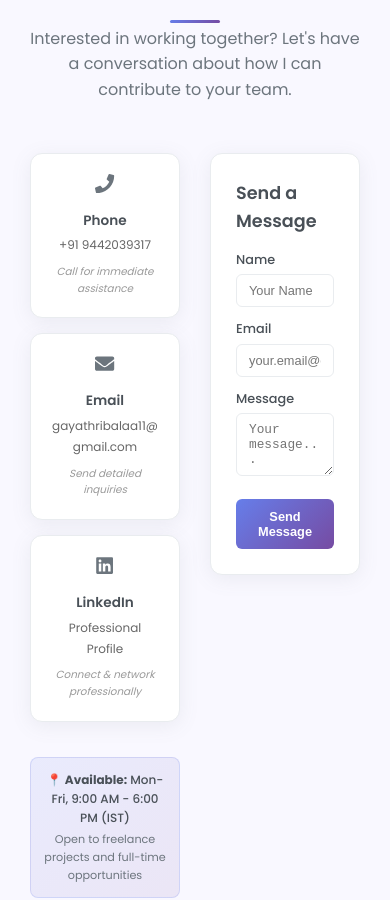
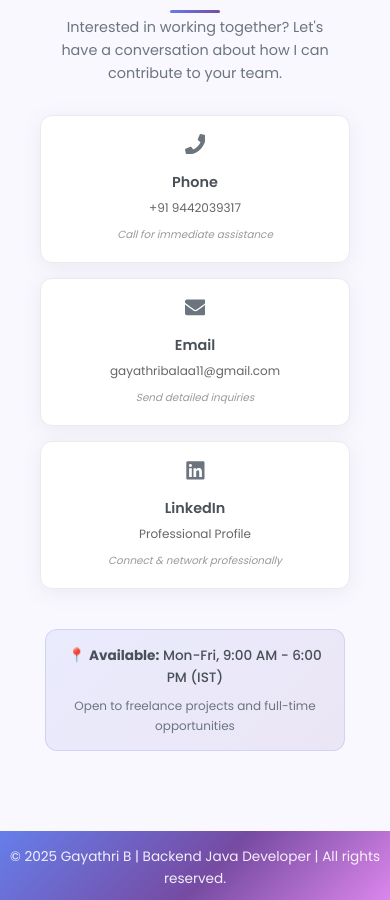
Before and after one commit to gayathri3031/portfolio, a React (Create React App) app: page / in a window 390 px wide. Shown: the part 8049-8949 px from the top of the page. Built offline with nearby package versions, Linux system fonts and the light colour scheme.

Commit message:
contact form view for mobile

```diff
--- a/src/components/Contact.js
+++ b/src/components/Contact.js
@@ -1,21 +1,14 @@
 import React, { useState, useEffect } from 'react';
-import { FaPhone, FaEnvelope, FaLinkedin, FaCheckCircle, FaExclamationTriangle } from 'react-icons/fa';
-import emailjs from '@emailjs/browser';
+import { FaPhone, FaEnvelope, FaLinkedin } from 'react-icons/fa';
 import { readCSV } from '../utils/csvReader';
 
 const Contact = () => {
   const [personalData, setPersonalData] = useState({});
-  const [formData, setFormData] = useState({
-    name: '',
-    email: '',
-    message: ''
-  });
-  const [isLoading, setIsLoading] = useState(false);
-  const [notification, setNotification] = useState(null); // { type: 'success'|'error', message: 'text' }
+  const [isMobile, setIsMobile] = useState(false);
 
   useEffect(() => {
     const loadPersonalData = async () => {
-      const data = await readCSV('data/personal.csv');
+      const data = await readCSV('/data/personal.csv');
       const personalInfo = {};
       data.forEach(row => {
         personalInfo[row.field] = row.value;
@@ -23,25 +16,18 @@ const Contact = () => {
       setPersonalData(personalInfo);
     };
 
+    // Check if mobile and handle resize
+    const checkMobile = () => {
+      setIsMobile(window.innerWidth <= 768);
+    };
+
+    checkMobile();
+    window.addEventListener('resize', checkMobile);
+
     loadPersonalData();
 
-    // Initialize EmailJS
-    emailjs.init("KRouJx2cIwEPl7DoF"); // Your EmailJS public key
+    return () => window.removeEventListener('resize', checkMobile);
   }, []);
-
-  // Auto-hide notification after 4 seconds
-  useEffect(() => {
-    if (notification) {
-      const timer = setTimeout(() => {
-        setNotification(null);
-      }, 4000);
-      return () => clearTimeout(timer);
-    }
-  }, [notification]);
-
-  const showNotification = (type, message) => {
-    setNotification({ type, message });
-  };
 
   const handleContactClick = (type, value) => {
     switch (type) {
@@ -59,101 +45,10 @@ const Contact = () => {
     }
   };
 
-  const handleInputChange = (e) => {
-    const { name, value } = e.target;
-    setFormData(prev => ({
-      ...prev,
-      [name]: value
-    }));
-  };
-
-  const handleSubmit = async (e) => {
-    e.preventDefault();
-    setIsLoading(true);
-
-    try {
-      // EmailJS service configuration
-      const serviceID = 'service_t6bnlqe'; // Your EmailJS service ID
-      const templateID = 'template_y3nzgwj'; // Your EmailJS template ID
-
-      // Template parameters that will be sent to your email template
-      const templateParams = {
-        from_name: formData.name,
-        from_email: formData.email,
-        message: formData.message,
-        to_name: 'Gayathri', // Your name
-        reply_to: formData.email
-      };
-
-      // Send email using EmailJS
-      await emailjs.send(serviceID, templateID, templateParams);
-
-      showNotification('success', 'Message sent successfully! I\'ll get back to you soon.');
-      setFormData({ name: '', email: '', message: '' }); // Reset form
-    } catch (error) {
-      console.error('EmailJS Error:', error);
-      showNotification('error', 'Failed to send message. Please try again or contact me directly.');
-    } finally {
-      setIsLoading(false);
-    }
-  };
-
   return (
     <div style={{ textAlign: 'center', position: 'relative' }}>
-      {/* Toast Notification */}
-      {notification && (
-        <div style={{
-          position: 'fixed',
-          top: '20px',
-          right: '20px',
-          background: notification.type === 'success' ? 'linear-gradient(135deg, #28a745, #20c997)' : 'linear-gradient(135deg, #dc3545, #e74c3c)',
-          color: '#fff',
-          padding: '16px 20px',
-          borderRadius: '12px',
-          boxShadow: '0 8px 32px rgba(0, 0, 0, 0.2)',
-          zIndex: 1000,
-          maxWidth: '350px',
-          minWidth: '300px',
-          display: 'flex',
-          alignItems: 'center',
-          gap: '12px',
-          animation: 'slideIn 0.3s ease-out',
-          backdropFilter: 'blur(10px)',
-          border: '1px solid rgba(255, 255, 255, 0.1)'
-        }}>
-          {notification.type === 'success' ? (
-            <FaCheckCircle style={{ fontSize: '1.2rem', flexShrink: 0 }} />
-          ) : (
-            <FaExclamationTriangle style={{ fontSize: '1.2rem', flexShrink: 0 }} />
-          )}
-          <span style={{ fontSize: '0.9rem', fontWeight: '500', lineHeight: '1.4' }}>
-            {notification.message}
-          </span>
-          <button
-            onClick={() => setNotification(null)}
-            style={{
-              background: 'rgba(255, 255, 255, 0.2)',
-              border: 'none',
-              color: '#fff',
-              width: '24px',
-              height: '24px',
-              borderRadius: '50%',
-              cursor: 'pointer',
-              display: 'flex',
-              alignItems: 'center',
-              justifyContent: 'center',
-              fontSize: '0.8rem',
-              flexShrink: 0,
-              marginLeft: 'auto'
-            }}
-          >
-            ×
-          </button>
-        </div>
-      )}
-
       <h2 style={{
-        fontSize: '2rem',
+        fontSize: isMobile ? '1.6rem' : '2rem',
         fontWeight: '700',
         textAlign: 'center',
         marginBottom: '15px',
@@ -177,346 +72,231 @@ const Contact = () => {
 
       {/* Professional Message */}
       <p style={{
-        fontSize: '1rem',
+        fontSize: isMobile ? '0.9rem' : '1rem',
         color: '#6c757d',
         textAlign: 'center',
-        marginBottom: '50px',
+        marginBottom: isMobile ? '30px' : '50px',
         fontFamily: 'Poppins, sans-serif',
-        lineHeight: '1.6'
+        lineHeight: '1.6',
+        padding: isMobile ? '0 20px' : '0'
       }}>
         Interested in working together? Let's have a conversation about how I can contribute to your team.
       </p>
 
-      <div style={{
-        display: 'grid',
-        gridTemplateColumns: '1fr 1fr',
-        gap: '30px',
-        alignItems: 'start',
+      <div className="contact-cards-container" style={{
+        display: 'flex',
+        justifyContent: 'center',
+        gap: isMobile ? '15px' : '30px',
+        marginBottom: '30px',
+        flexWrap: 'wrap',
         maxWidth: '800px',
-        margin: '0 auto'
+        margin: '0 auto',
+        padding: isMobile ? '0 15px' : '0'
       }}>
-        {/* Left Side - Contact Cards */}
-        <div style={{ display: 'flex', flexDirection: 'column', gap: '15px' }}>
         {/* Phone Card */}
         <div
           onClick={() => handleContactClick('phone', personalData.phone)}
+          className="contact-card"
           style={{
             background: '#fff',
             borderRadius: '12px',
-              padding: '20px',
+            padding: isMobile ? '20px 15px' : '30px 25px',
             textAlign: 'center',
             boxShadow: '0 4px 20px rgba(108, 117, 125, 0.1)',
             border: '1px solid #e9ecef',
             cursor: 'pointer',
-              transition: 'all 0.3s ease'
+            transition: 'all 0.3s ease',
+            minWidth: isMobile ? 'calc(100% - 30px)' : '200px',
+            maxWidth: isMobile ? '100%' : 'none',
+            flex: isMobile ? '1 1 100%' : '1 1 auto'
           }}
           onMouseEnter={(e) => {
-              e.target.style.transform = 'translateY(-3px)';
-              e.target.style.boxShadow = '0 6px 25px rgba(108, 117, 125, 0.15)';
+            e.target.style.transform = 'translateY(-5px)';
+            e.target.style.boxShadow = '0 8px 30px rgba(108, 117, 125, 0.15)';
           }}
           onMouseLeave={(e) => {
             e.target.style.transform = 'translateY(0px)';
             e.target.style.boxShadow = '0 4px 20px rgba(108, 117, 125, 0.1)';
           }}
         >
-            <FaPhone style={{ fontSize: '1.2rem', color: '#6c757d', marginBottom: '10px' }} />
-            <h4 style={{ fontSize: '0.85rem', fontWeight: '600', color: '#495057', marginBottom: '4px' }}>Phone</h4>
-            <span style={{ color: '#666', fontSize: '0.75rem' }}>{personalData.phone}</span>
-            <p style={{ color: '#999', fontSize: '0.65rem', marginTop: '8px', fontStyle: 'italic' }}>Call for immediate assistance</p>
+          <FaPhone style={{
+            fontSize: isMobile ? '1.3rem' : '1.5rem',
+            color: '#6c757d',
+            marginBottom: isMobile ? '10px' : '12px'
+          }} />
+          <h4 style={{
+            fontSize: isMobile ? '0.9rem' : '0.95rem',
+            fontWeight: '600',
+            color: '#495057',
+            marginBottom: '4px'
+          }}>Phone</h4>
+          <span style={{
+            color: '#666',
+            fontSize: isMobile ? '0.75rem' : '0.8rem'
+          }}>{personalData.phone}</span>
+          <p style={{
+            color: '#999',
+            fontSize: isMobile ? '0.65rem' : '0.7rem',
+            marginTop: '8px',
+            fontStyle: 'italic'
+          }}>Call for immediate assistance</p>
         </div>
 
         {/* Email Card */}
         <div
           onClick={() => handleContactClick('email', personalData.email)}
+          className="contact-card"
           style={{
             background: '#fff',
             borderRadius: '12px',
-              padding: '20px',
+            padding: isMobile ? '20px 15px' : '30px 25px',
             textAlign: 'center',
             boxShadow: '0 4px 20px rgba(108, 117, 125, 0.1)',
             border: '1px solid #e9ecef',
             cursor: 'pointer',
-              transition: 'all 0.3s ease'
+            transition: 'all 0.3s ease',
+            minWidth: isMobile ? 'calc(100% - 30px)' : '200px',
+            maxWidth: isMobile ? '100%' : 'none',
+            flex: isMobile ? '1 1 100%' : '1 1 auto'
           }}
           onMouseEnter={(e) => {
-              e.target.style.transform = 'translateY(-3px)';
-              e.target.style.boxShadow = '0 6px 25px rgba(108, 117, 125, 0.15)';
+            e.target.style.transform = 'translateY(-5px)';
+            e.target.style.boxShadow = '0 8px 30px rgba(108, 117, 125, 0.15)';
           }}
           onMouseLeave={(e) => {
             e.target.style.transform = 'translateY(0px)';
             e.target.style.boxShadow = '0 4px 20px rgba(108, 117, 125, 0.1)';
           }}
         >
-            <FaEnvelope style={{ fontSize: '1.2rem', color: '#6c757d', marginBottom: '10px' }} />
-            <h4 style={{ fontSize: '0.85rem', fontWeight: '600', color: '#495057', marginBottom: '4px' }}>Email</h4>
-            <span style={{ color: '#666', fontSize: '0.75rem', wordBreak: 'break-word' }}>{personalData.email}</span>
-            <p style={{ color: '#999', fontSize: '0.65rem', marginTop: '8px', fontStyle: 'italic' }}>Send detailed inquiries</p>
+          <FaEnvelope style={{
+            fontSize: isMobile ? '1.3rem' : '1.5rem',
+            color: '#6c757d',
+            marginBottom: isMobile ? '10px' : '12px'
+          }} />
+          <h4 style={{
+            fontSize: isMobile ? '0.9rem' : '0.95rem',
+            fontWeight: '600',
+            color: '#495057',
+            marginBottom: '4px'
+          }}>Email</h4>
+          <span style={{
+            color: '#666',
+            fontSize: isMobile ? '0.75rem' : '0.8rem',
+            wordBreak: 'break-word'
+          }}>{personalData.email}</span>
+          <p style={{
+            color: '#999',
+            fontSize: isMobile ? '0.65rem' : '0.7rem',
+            marginTop: '8px',
+            fontStyle: 'italic'
+          }}>Send detailed inquiries</p>
         </div>
 
         {/* LinkedIn Card */}
         <div
           onClick={() => handleContactClick('linkedin', personalData.linkedin)}
+          className="contact-card"
           style={{
             background: '#fff',
             borderRadius: '12px',
-              padding: '20px',
+            padding: isMobile ? '20px 15px' : '30px 25px',
             textAlign: 'center',
             boxShadow: '0 4px 20px rgba(108, 117, 125, 0.1)',
             border: '1px solid #e9ecef',
             cursor: 'pointer',
-              transition: 'all 0.3s ease'
+            transition: 'all 0.3s ease',
+            minWidth: isMobile ? 'calc(100% - 30px)' : '200px',
+            maxWidth: isMobile ? '100%' : 'none',
+            flex: isMobile ? '1 1 100%' : '1 1 auto'
           }}
           onMouseEnter={(e) => {
-              e.target.style.transform = 'translateY(-3px)';
-              e.target.style.boxShadow = '0 6px 25px rgba(108, 117, 125, 0.15)';
+            e.target.style.transform = 'translateY(-5px)';
+            e.target.style.boxShadow = '0 8px 30px rgba(108, 117, 125, 0.15)';
           }}
           onMouseLeave={(e) => {
             e.target.style.transform = 'translateY(0px)';
             e.target.style.boxShadow = '0 4px 20px rgba(108, 117, 125, 0.1)';
           }}
         >
-            <FaLinkedin style={{ fontSize: '1.2rem', color: '#6c757d', marginBottom: '10px' }} />
-            <h4 style={{ fontSize: '0.85rem', fontWeight: '600', color: '#495057', marginBottom: '4px' }}>LinkedIn</h4>
-            <span style={{ color: '#666', fontSize: '0.75rem' }}>Professional Profile</span>
-            <p style={{ color: '#999', fontSize: '0.65rem', marginTop: '8px', fontStyle: 'italic' }}>Connect & network professionally</p>
+          <FaLinkedin style={{
+            fontSize: isMobile ? '1.3rem' : '1.5rem',
+            color: '#6c757d',
+            marginBottom: isMobile ? '10px' : '12px'
+          }} />
+          <h4 style={{
+            fontSize: isMobile ? '0.9rem' : '0.95rem',
+            fontWeight: '600',
+            color: '#495057',
+            marginBottom: '4px'
+          }}>LinkedIn</h4>
+          <span style={{
+            color: '#666',
+            fontSize: isMobile ? '0.75rem' : '0.8rem'
+          }}>Professional Profile</span>
+          <p style={{
+            color: '#999',
+            fontSize: isMobile ? '0.65rem' : '0.7rem',
+            marginTop: '8px',
+            fontStyle: 'italic'
+          }}>Connect & network professionally</p>
+        </div>
       </div>
 
       {/* Professional Availability Info */}
       <div style={{
-            marginTop: '20px',
-            padding: '12px',
+        maxWidth: '600px',
+        margin: '40px auto 0',
+        padding: isMobile ? '15px' : '20px',
         background: 'linear-gradient(135deg, rgba(102, 126, 234, 0.1), rgba(118, 75, 162, 0.1))',
-            borderRadius: '8px',
-            border: '1px solid rgba(102, 126, 234, 0.2)'
+        borderRadius: '12px',
+        border: '1px solid rgba(102, 126, 234, 0.2)',
+        marginLeft: isMobile ? '15px' : 'auto',
+        marginRight: isMobile ? '15px' : 'auto'
       }}>
         <p style={{
-              fontSize: '0.75rem',
+          fontSize: isMobile ? '0.85rem' : '0.9rem',
           color: '#495057',
           textAlign: 'center',
-              margin: '0',
+          margin: '0 0 8px 0',
           fontWeight: '500'
         }}>
           📍 <strong>Available:</strong> Mon-Fri, 9:00 AM - 6:00 PM (IST)
         </p>
         <p style={{
-              fontSize: '0.7rem',
+          fontSize: isMobile ? '0.75rem' : '0.8rem',
           color: '#6c757d',
           textAlign: 'center',
-              margin: '4px 0 0 0'
+          margin: '0'
         }}>
           Open to freelance projects and full-time opportunities
         </p>
       </div>
-        </div>
 
-        {/* Right Side - Contact Form */}
-        <div style={{
-          background: '#fff',
-          borderRadius: '12px',
-          padding: '25px',
-          boxShadow: '0 4px 20px rgba(108, 117, 125, 0.1)',
-          border: '1px solid #e9ecef'
-        }}>
-          <h3 style={{
-            fontSize: '1.1rem',
-            fontWeight: '600',
-            color: '#495057',
-            marginBottom: '15px',
-            textAlign: 'left'
-          }}>
-            Send a Message
-          </h3>
+      {/* Mobile-specific CSS */}
+      <style jsx="true">{`
+        @media (max-width: 768px) {
+          .contact-cards-container {
+            flex-direction: column !important;
+            gap: 15px !important;
+            padding: 0 15px !important;
+          }
 
-          <form onSubmit={handleSubmit} style={{ display: 'flex', flexDirection: 'column', gap: '12px' }}>
-            {/* Name Field */}
-            <div>
-              <label style={{
-                display: 'block',
-                marginBottom: '4px',
-                fontSize: '0.8rem',
-                fontWeight: '500',
-                color: '#495057',
-                textAlign: 'left'
-              }}>
-                Name
-              </label>
-              <input
-                type="text"
-                name="name"
-                value={formData.name}
-                onChange={handleInputChange}
-                disabled={isLoading}
-                required
-                style={{
-                  width: '100%',
-                  padding: '8px 12px',
-                  borderRadius: '6px',
-                  border: '1px solid #e9ecef',
-                  background: isLoading ? '#f8f9fa' : '#fff',
-                  color: '#495057',
-                  fontSize: '0.8rem',
-                  outline: 'none',
-                  transition: 'all 0.3s ease',
-                  boxSizing: 'border-box',
-                  opacity: isLoading ? 0.7 : 1
-                }}
-                onFocus={(e) => {
-                  if (!isLoading) {
-                    e.target.style.border = '1px solid #667eea';
-                    e.target.style.boxShadow = '0 0 0 2px rgba(102, 126, 234, 0.1)';
+          .contact-card {
+            width: 100% !important;
+            min-width: unset !important;
+            max-width: unset !important;
+            flex: 1 1 100% !important;
+            margin: 0 !important;
           }
-                }}
-                onBlur={(e) => {
-                  e.target.style.border = '1px solid #e9ecef';
-                  e.target.style.boxShadow = 'none';
-                }}
-                placeholder="Your Name"
-              />
-            </div>
+        }
 
-            {/* Email Field */}
-            <div>
-              <label style={{
-                display: 'block',
-                marginBottom: '4px',
-                fontSize: '0.8rem',
-                fontWeight: '500',
-                color: '#495057',
-                textAlign: 'left'
-              }}>
-                Email
-              </label>
-              <input
-                type="email"
-                name="email"
-                value={formData.email}
-                onChange={handleInputChange}
-                disabled={isLoading}
-                required
-                style={{
-                  width: '100%',
-                  padding: '8px 12px',
-                  borderRadius: '6px',
-                  border: '1px solid #e9ecef',
-                  background: isLoading ? '#f8f9fa' : '#fff',
-                  color: '#495057',
-                  fontSize: '0.8rem',
-                  outline: 'none',
-                  transition: 'all 0.3s ease',
-                  boxSizing: 'border-box',
-                  opacity: isLoading ? 0.7 : 1
-                }}
-                onFocus={(e) => {
-                  if (!isLoading) {
-                    e.target.style.border = '1px solid #667eea';
-                    e.target.style.boxShadow = '0 0 0 2px rgba(102, 126, 234, 0.1)';
+        @media (max-width: 480px) {
+          .contact-cards-container {
+            padding: 0 10px !important;
           }
-                }}
-                onBlur={(e) => {
-                  e.target.style.border = '1px solid #e9ecef';
-                  e.target.style.boxShadow = 'none';
-                }}
-                placeholder="your.email@example.com"
-              />
-            </div>
 
-            {/* Message Field */}
-            <div>
-              <label style={{
-                display: 'block',
-                marginBottom: '4px',
-                fontSize: '0.8rem',
-                fontWeight: '500',
-                color: '#495057',
-                textAlign: 'left'
-              }}>
-                Message
-              </label>
-              <textarea
-                name="message"
-                value={formData.message}
-                onChange={handleInputChange}
-                disabled={isLoading}
-                required
-                rows={3}
-                style={{
-                  width: '100%',
-                  padding: '8px 12px',
-                  borderRadius: '6px',
-                  border: '1px solid #e9ecef',
-                  background: isLoading ? '#f8f9fa' : '#fff',
-                  color: '#495057',
-                  fontSize: '0.8rem',
-                  outline: 'none',
-                  transition: 'all 0.3s ease',
-                  resize: 'vertical',
-                  minHeight: '60px',
-                  boxSizing: 'border-box',
-                  opacity: isLoading ? 0.7 : 1
-                }}
-                onFocus={(e) => {
-                  if (!isLoading) {
-                    e.target.style.border = '1px solid #667eea';
-                    e.target.style.boxShadow = '0 0 0 2px rgba(102, 126, 234, 0.1)';
-                  }
-                }}
-                onBlur={(e) => {
-                  e.target.style.border = '1px solid #e9ecef';
-                  e.target.style.boxShadow = 'none';
-                }}
-                placeholder="Your message..."
-              />
-            </div>
-
-            {/* Submit Button */}
-            <button
-              type="submit"
-              disabled={isLoading}
-              style={{
-                padding: '10px 20px',
-                borderRadius: '6px',
-                border: 'none',
-                background: isLoading
-                  ? '#6c757d'
-                  : 'linear-gradient(135deg, #667eea, #764ba2)',
-                color: '#fff',
-                fontSize: '0.8rem',
-                fontWeight: '600',
-                cursor: isLoading ? 'not-allowed' : 'pointer',
-                transition: 'all 0.3s ease',
-                alignSelf: 'flex-start',
-                marginTop: '4px',
-                opacity: isLoading ? 0.7 : 1
-              }}
-              onMouseEnter={(e) => {
-                if (!isLoading) {
-                  e.target.style.transform = 'translateY(-2px)';
-                  e.target.style.background = 'linear-gradient(135deg, #7c8eef, #8659c7)';
-                }
-              }}
-              onMouseLeave={(e) => {
-                if (!isLoading) {
-                  e.target.style.transform = 'translateY(0px)';
-                  e.target.style.background = 'linear-gradient(135deg, #667eea, #764ba2)';
-                }
-              }}
-            >
-              {isLoading ? 'Sending...' : 'Send Message'}
-            </button>
-          </form>
-        </div>
-      </div>
-
-      {/* Add CSS Animation */}
-      <style>{`
-        @keyframes slideIn {
-          from {
-            transform: translateX(100%);
-            opacity: 0;
-          }
-          to {
-            transform: translateX(0);
-            opacity: 1;
+          .contact-card {
+            padding: 18px 12px !important;
           }
         }
       `}</style>
```
Lines whose indentation alone changed are shown as unchanged.
